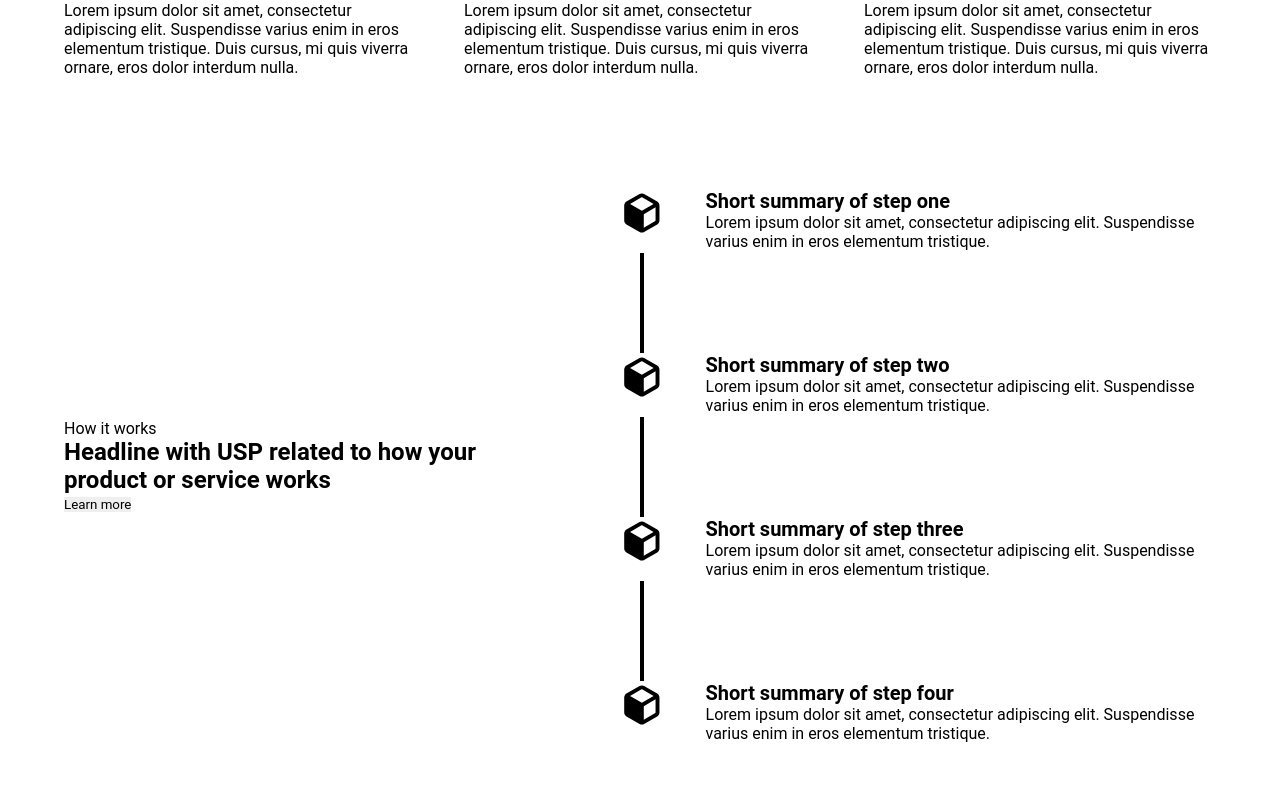
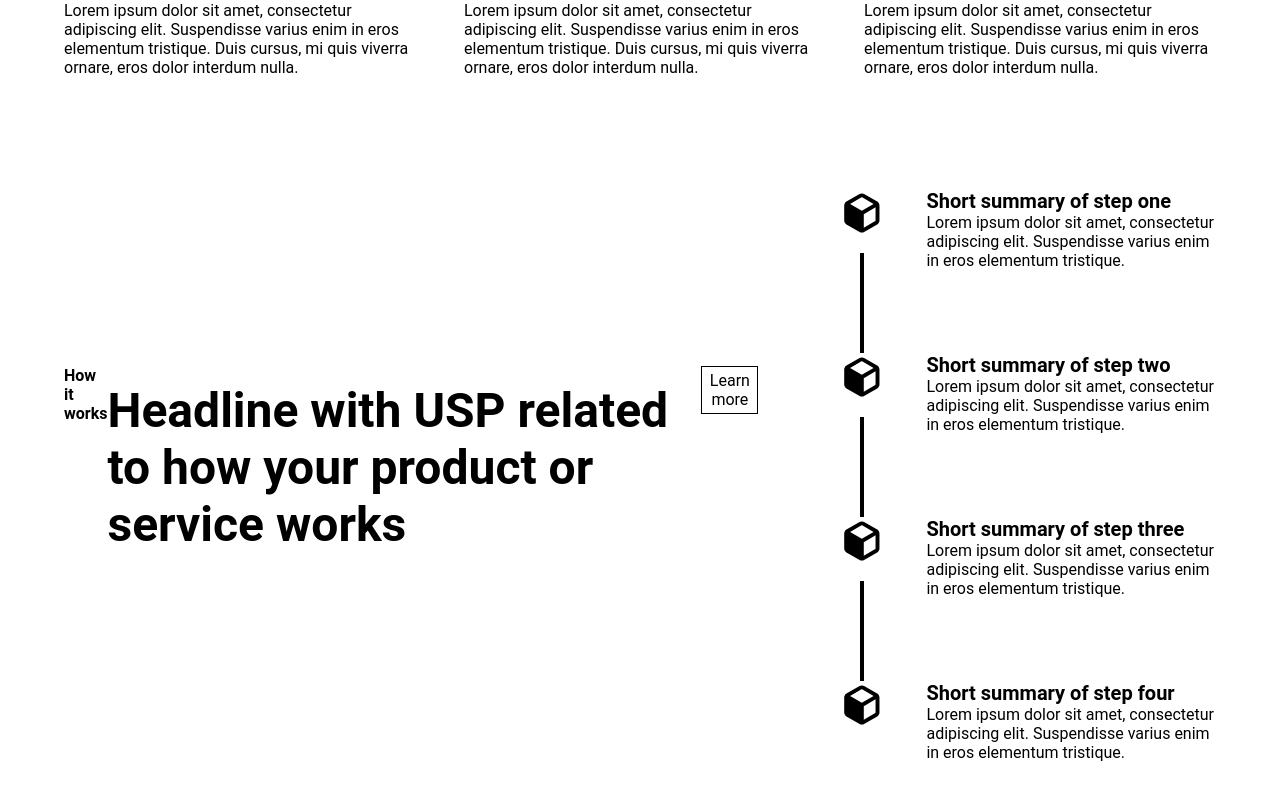
Before and after one commit to annaagabi/react-course, a React (Create React App) app: page / in a window 1280 px wide. Shown: the part 1079-1879 px from the top of the page. Built offline with nearby package versions, Linux system fonts and the light colour scheme.

Commit message:
Fix: trocando o nome das classNames e da section

```diff
--- a/src/components/headline/style.css
+++ b/src/components/headline/style.css
@@ -1,24 +1,29 @@
-section{
+.headline-container{
     display: flex;
     justify-content: center;
     align-items: center;
     margin: 112px 64px;
     gap: 80px;
+    max-width: 1312px;
+}
+.headline-content{
+    display: flex;
+    justify-content: flex-start;
 }
 
-.section-content p{
+.headline-content p{
     font-size: 16px;
     font-weight: 600;
 }
 
-.section-content h2{
+.headline-content h2{
     font-size: 48px;
     font-weight: bold;
     padding-top: 16px;
     padding-bottom: 32px;
 }
 
-.section-content button{
+.headline-content button{
     font-size: 16px;
     border: 1px solid #000000;
     background-color: #FFFFFF;
@@ -27,7 +32,7 @@ section{
     height: 48px;
 }
 
-.section-steps{
+.headline-steps{
     display: flex;
     flex-direction: column;
     gap: 16px;
```
